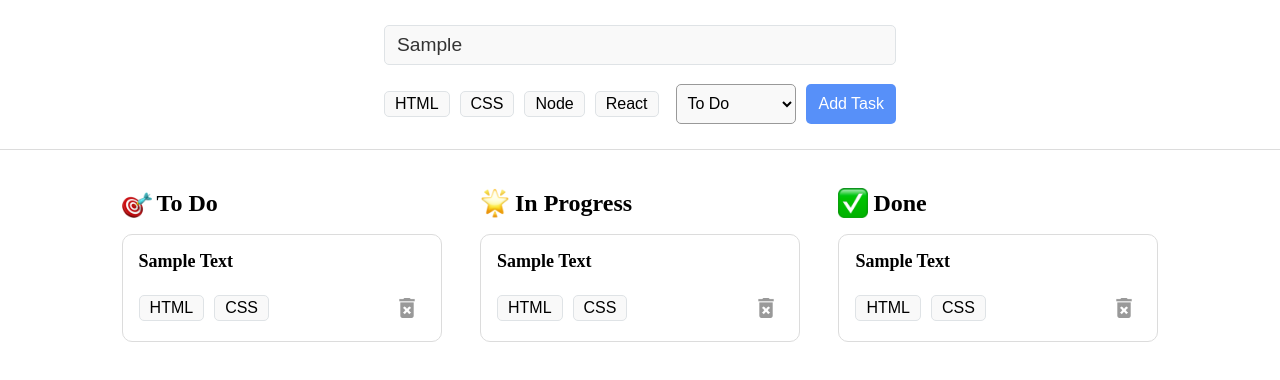
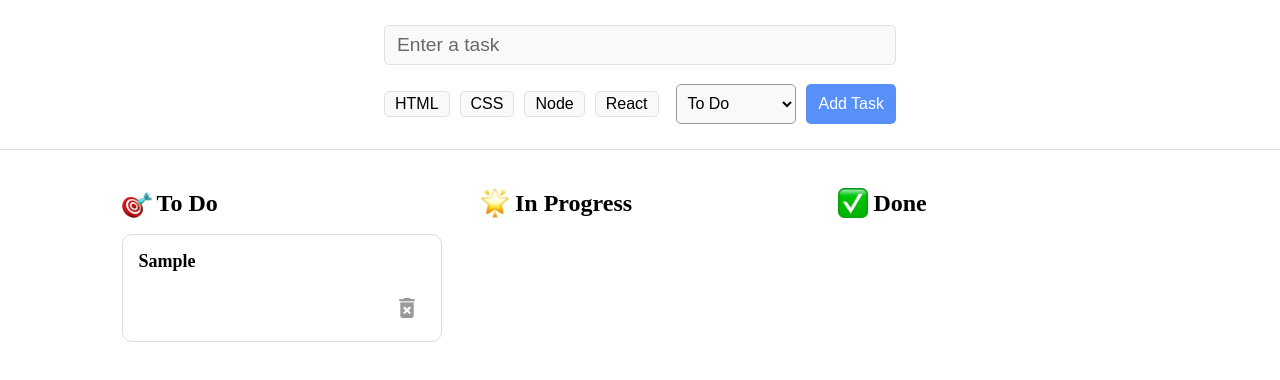
Before and after one commit to torressam333/react-tasks, a React (Vite) app: page / in a window 1280 px wide. Both pictures are taken after typing "Sample" into the empty fields and a click on the button "Add Task". Shown: the top 380 px of the page. Built offline with nearby package versions, Linux system fonts and the light colour scheme.

Commit message:
Add error handling for missing input field task value

```diff
--- a/src/App.jsx
+++ b/src/App.jsx
@@ -13,9 +13,14 @@ function App() {
     <div className='app'>
       <TaskForm setTasks={setTasks} />
       <main className='app_main'>
-        <TaskColumn title='To Do' icon={todoIcon} />
-        <TaskColumn title='In Progress' icon={inProgressIcon} />
-        <TaskColumn title='Done' icon={doneIcon} />
+        <TaskColumn title='To Do' icon={todoIcon} tasks={tasks} status='todo' />
+        <TaskColumn
+          title='In Progress'
+          icon={inProgressIcon}
+          tasks={tasks}
+          status='in-progress'
+        />
+        <TaskColumn title='Done' icon={doneIcon} tasks={tasks} status='done' />
       </main>
     </div>
   );
--- a/src/components/TaskCard.jsx
+++ b/src/components/TaskCard.jsx
@@ -2,14 +2,15 @@ import '../assets/css/TaskCard.css';
 import TaskTag from './TaskTag';
 import deleteIcon from '../assets/delete.png';
 
-const TaskCard = () => {
+const TaskCard = ({ title, tags }) => {
   return (
     <article className='task_card'>
-      <p className='task_text'>Sample Text</p>
+      <p className='task_text'>{title}</p>
       <div className='task_card_bottom_line'>
         <div className='task_card_tags'>
-          <TaskTag tagName='HTML' />
-          <TaskTag tagName='CSS' />
+          {tags.map((tag, index) => (
+            <TaskTag key={index} tagName={tag} selected={true} />
+          ))}
         </div>
         <div className='task_delete'>
           <img src={deleteIcon} alt='Delete Icon Png' className='delete_icon' />
--- a/src/components/TaskColumn.jsx
+++ b/src/components/TaskColumn.jsx
@@ -1,14 +1,19 @@
 import '../assets/css/TaskColumn.css';
 import TaskCard from './TaskCard';
 
-const TaskColumn = ({ title, icon }) => {
+const TaskColumn = ({ title, icon, tasks, status }) => {
   return (
     <section className='task_column'>
       <h2 className='task_column_heading'>
         <img src={icon} alt={icon} className='task_column_icon' />
         {title}
       </h2>
-      <TaskCard />
+      {tasks.map(
+        (task, index) =>
+          task.status === status && (
+            <TaskCard key={index} title={task.task} tags={task.tags} />
+          )
+      )}
     </section>
   );
 };
--- a/src/components/TaskForm.jsx
+++ b/src/components/TaskForm.jsx
@@ -9,8 +9,12 @@ const TaskForm = ({ setTasks }) => {
     tags: [],
   });
 
+  const [formError, setFormError] = useState(null);
+
   const handleChange = (e) => {
     const { name, value } = e.target;
+
+    if (value) setFormError(null);
 
     setTaskData((prev) => {
       return {
@@ -40,8 +44,20 @@ const TaskForm = ({ setTasks }) => {
   const handleSubmit = (e) => {
     e.preventDefault();
 
+    if (!taskData.task) {
+      setFormError('Missing Task Data');
+
+      return;
+    }
+
     // Add newly created task to tasks array in parent
     setTasks((prev) => [...prev, taskData]);
+
+    setTaskData({
+      task: '',
+      status: 'todo',
+      tags: [],
+    });
   };
 
   return (
@@ -53,7 +69,9 @@ const TaskForm = ({ setTasks }) => {
           placeholder='Enter a task'
           onChange={handleChange}
           name='task'
+          value={taskData.task}
         />
+        {formError && <span style={{ color: 'red' }}>{formError}</span>}
         <div className='task_form_bottom_line'>
           <div>
             <TaskTag
@@ -82,6 +100,7 @@ const TaskForm = ({ setTasks }) => {
               className='task_status'
               onChange={handleChange}
               name='status'
+              value={taskData.status}
             >
               <option value='todo'>To Do</option>
               <option value='in-progress'>In Progress</option>
```
